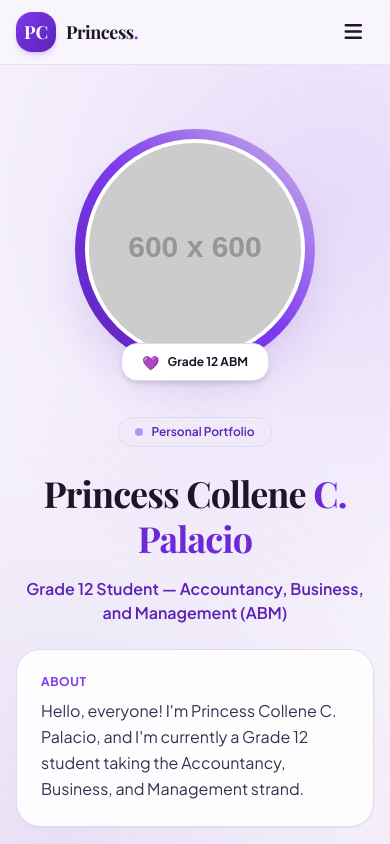
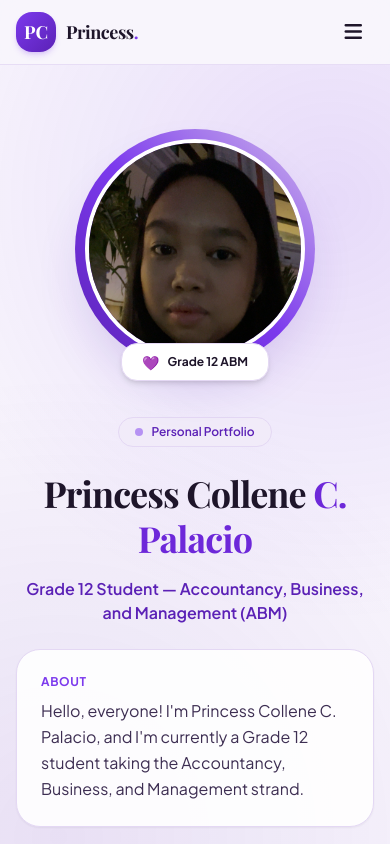
Before and after one commit to collenepalacio-abm/princesscollene, a plain HTML site: page index.html in a window 390 px wide. Shown: the top 844 px of the page. Drawn offline with nearby package versions, Linux system fonts and the light colour scheme; placeholder pictures from the web are drawn by us; a web font is replaced by a local one.

Commit message:
Update index.html

```diff
--- a/index.html
+++ b/index.html
@@ -191,8 +191,8 @@
           <div class="relative flex-shrink-0">
             <div class="w-60 h-60 sm:w-72 sm:h-72 lg:w-80 lg:h-80 rounded-full p-2.5 bg-gradient-to-tr from-royal-800 via-royal-600 to-lavender-300 shadow-2xl shadow-royal-800/20">
               <div class="w-full h-full rounded-full overflow-hidden bg-lavender-100 border-4 border-white">
-                <img class= 75965228-C94E-480B-84C9-998F03663ADA.jpeg
-                  src="images/profile.jpeg"
+                <img class= "75965228-C94E-480B-84C9-998F03663ADA.jpeg"
+                  src="75965228-C94E-480B-84C9-998F03663ADA.jpeg"
                   alt="Portrait of Princess Collene C. Palacio"
                   class="w-full h-full object-cover"
                   onerror="this.onerror=null; this.src='https://placehold.co/600x600/5B21B6/F8F5FC?text=Princess+Collene';"
@@ -216,9 +216,9 @@
           <h2 class="font-serif text-3xl sm:text-4xl font-bold text-plum-900 mt-2">My Interest</h2>
           <div class="w-16 h-1 bg-royal-600 rounded-full mx-auto mt-4"></div>
         </div>
+       <div class="grid grid-cols-1 lg:grid-cols-12 gap-8 items-start">
 
-        <div class="grid grid-cols-1 lg:grid-cols-12 gap-8 items-start">
-          <!-- Main Interest Reflection -->
+         <!-- Main Interest Reflection -->
           <div class="lg:col-span-7 bg-white rounded-3xl p-7 sm:p-9 border border-lavender-200 shadow-sm">
             <p class="text-plum-700 text-base sm:text-lg leading-relaxed">
               Purple has always been my favorite color it feels calm, elegant, and simply beautiful to me. Just a little fun fact about myself, I'm actually allergic to seafood, so I usually skip on those! In my free time, I enjoy playing board games because they're fun and a great way to bond with people, sleeping because it's my favorite way to recharge, and watching movies that let me explore different stories and worlds. Above all, I have big dreams I want to make my family proud of me, finish my college education no matter what, and eventually land a stable job that will help me build a good life and give back to the people I love the most.
@@ -281,6 +281,7 @@
         </div>
 
         <div class="grid grid-cols-1 sm:grid-cols-2 lg:grid-cols-4 gap-6">
+
           <!-- Photo 1 -->
           <figure class="bg-lavender-50 rounded-3xl overflow-hidden border border-lavender-200 shadow-sm lift-card flex flex-col">
             <div class="aspect-[4/5] bg-lavender-100 overflow-hidden">
@@ -288,9 +289,10 @@
                 src="images/family.jpg"
                 alt="My Home — Family moment 1"
                 class="w-full h-full object-cover"
-                onerror="this.onerror=null; this.src='https://placehold.co/600x750/E4D8F4/4C1D95?text=My+Home+%F0%9F%92%9E%E2%AB%B6';"
-              />
-            </div>
+                onerror="this.onerror=null; this.src='https://placehold.co/600x750/E4D8F4/4C1D95?text=My+Home+%F0%9F%92%9E%E2%AB%B6';
+             />
+
+              </div>
             <figcaption class="p-5 text-center flex-1 flex items-center justify-center">
               <span class="text-xl font-bold text-plum-900">💞🫶🏻</span>
             </figcaption>
@@ -367,6 +369,7 @@
         </div>
 
         <div id="works-container" class="grid grid-cols-1 lg:grid-cols-2 gap-8">
+
           <!-- Poem Card -->
           <article id="work-poem" class="bg-white rounded-3xl p-7 sm:p-10 border border-lavender-200 shadow-sm">
             <span class="inline-flex items-center gap-2 px-3.5 py-1 rounded-full bg-lavender-100 text-royal-800 text-xs font-bold uppercase tracking-wider mb-4">
```
